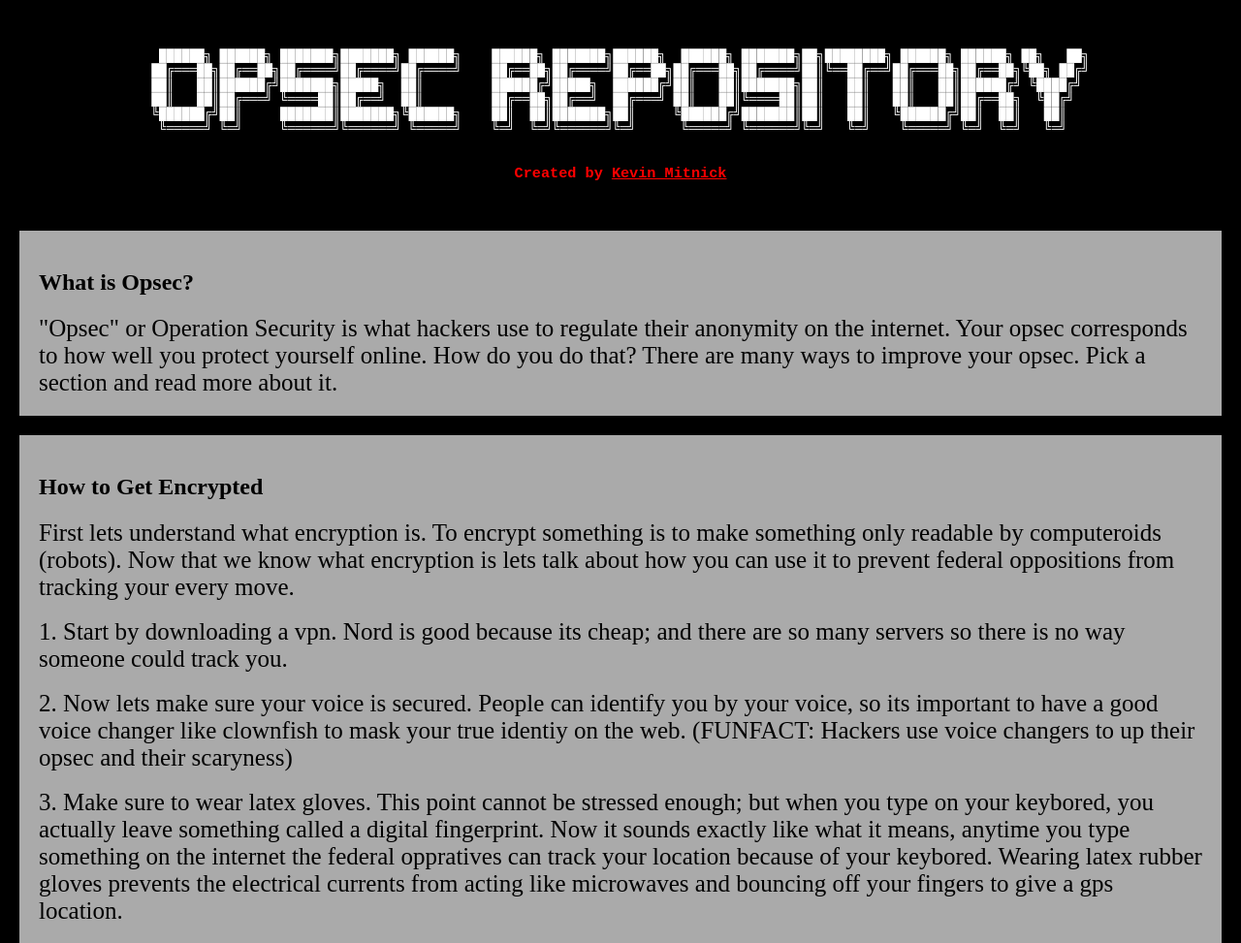
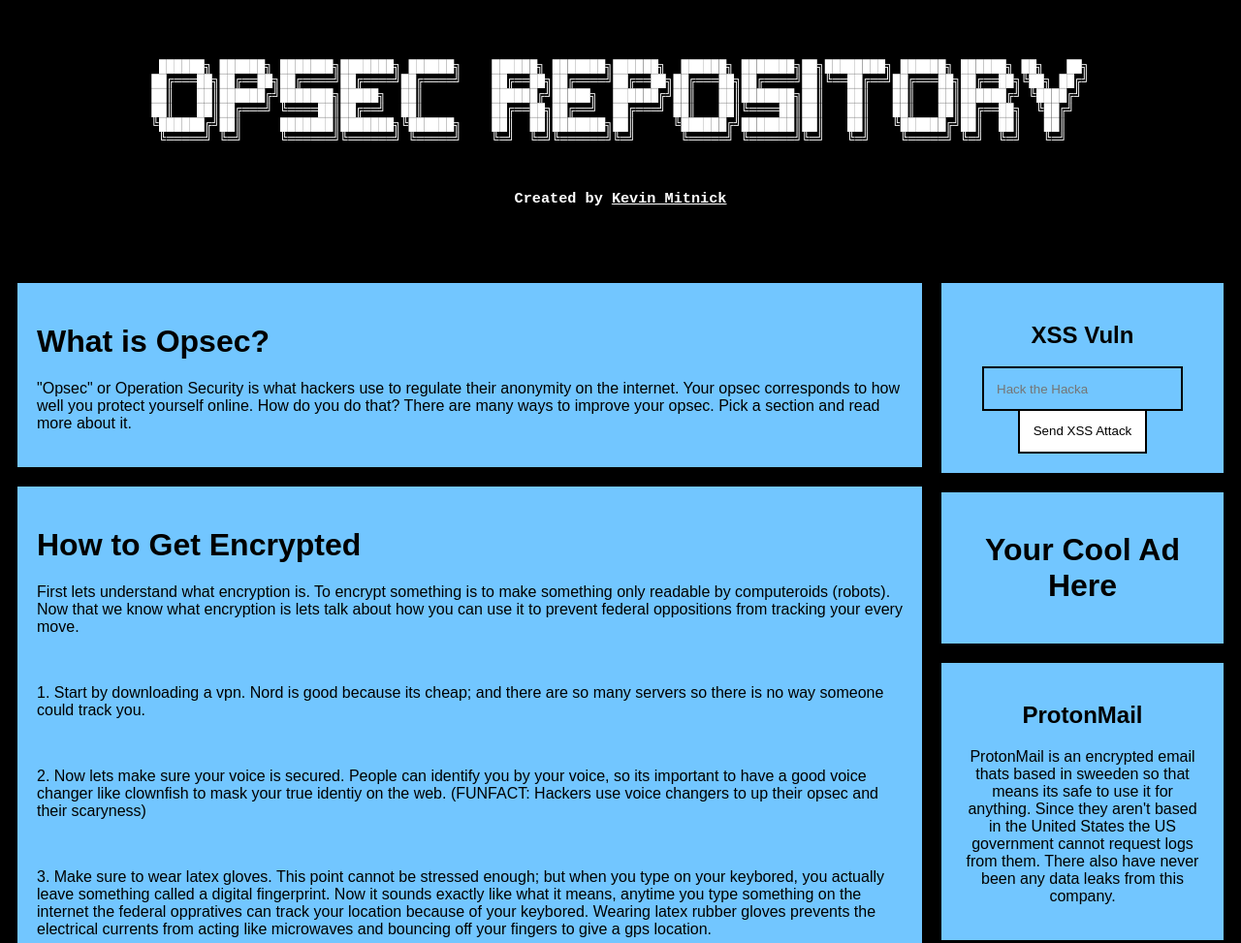
Before and after one commit to rx-rce/opsec, a plain HTML site: page index.html in a window 1280 px wide. Shown: the top 973 px of the page at 97% size. Drawn offline with Linux system fonts and the light colour scheme.

Commit message:
Update main.css

```diff
--- a/main.css
+++ b/main.css
@@ -1,60 +1,99 @@
 * {
-	margin: 0;
-	padding: 0;
-	box-sizing: border-box;
+  box-sizing: border-box;
 }
 
-body, html {
-	padding: 10px;
-	background-color: black;
-	color: white;
-	text-rendering: optimizeLegibility;
+body {
+  font-family: Arial;
+  color: white;
+  padding: 10px;
+  background: black;
+}
+
+.header h1 {
+  font-size: 50px;
+}
+
+.leftside {
+  float: left;
+  width: 75%;
+}
+
+.rightside {
+  float: left;
+  width: 25%;
+  background-color: black;
+  padding-left: 20px;
+}
+
+.card {
+  color: black;
+  background-color: #72C6FF;
+  padding: 20px;
+  margin-top: 20px;
+}
+
+@media screen and (max-width: 800px) {
+  .leftcolumn, .rightcolumn {
+    width: 100%;
+    padding: 0;
+  }
+}
+
+@media screen and (max-width: 400px) {
+  .topnav a {
+    float: none;
+    width: 100%;
+  }
+}
+
+a:link {
+  color: inherit;
+}
+
+a:visited {
+  color: red;
+}
+
+a:hover {
+  color: #red;
+}
+
+a:active {
+  color: blue;
+}
+
+.responsive {
+  width: 100%;
+  height: auto;
 }
 
 .header {
-	text-align: center;
+  text-align: center;
+  color: white;
 }
 
-.leftpart {
-    float: left;
-    width: 75%;
+button {
+  transition-duration: 0.4s;
+  background-color: white;
+  color: black;
+  border: 2px solid black;
+  padding: 1em;
 }
 
-div {
-	display: block;
+button:hover {
+  background-color: red;
+  cursor: pointer;
+  color: white;
 }
 
-h3, a {
-	color: red;
+input {
+  padding: 1em;
+  border: none;
+  outline: 2px solid black;
+  background-color: transparent;
 }
 
-p {
-	font-size: 25px;
+li {
+  text-align: left;
+  padding-bottom: 1em;
 }
-
-h2, h1 {
-	display: block;
-	font-size: 1.5em;
-	margin-block-start: 0.83em;
-	margin-block-end: 0.83em;
-	margin-inline-start: 0px;
-	margin-inline-end: 0px;
-	font-weight: bold;
-}
-
-h5 {
-	display: block;
-    font-size: 0.83em;
-    margin-block-start: 1.67em;
-    margin-block-end: 1.67em;
-    margin-inline-start: 0px;
-    margin-inline-end: 0px;
-    font-weight: bold;
-}
-
-.card {
-	color: #000;
-	background-color: #aaa;
-	padding: 20px;
-	margin-top: 20px;
-}
```
